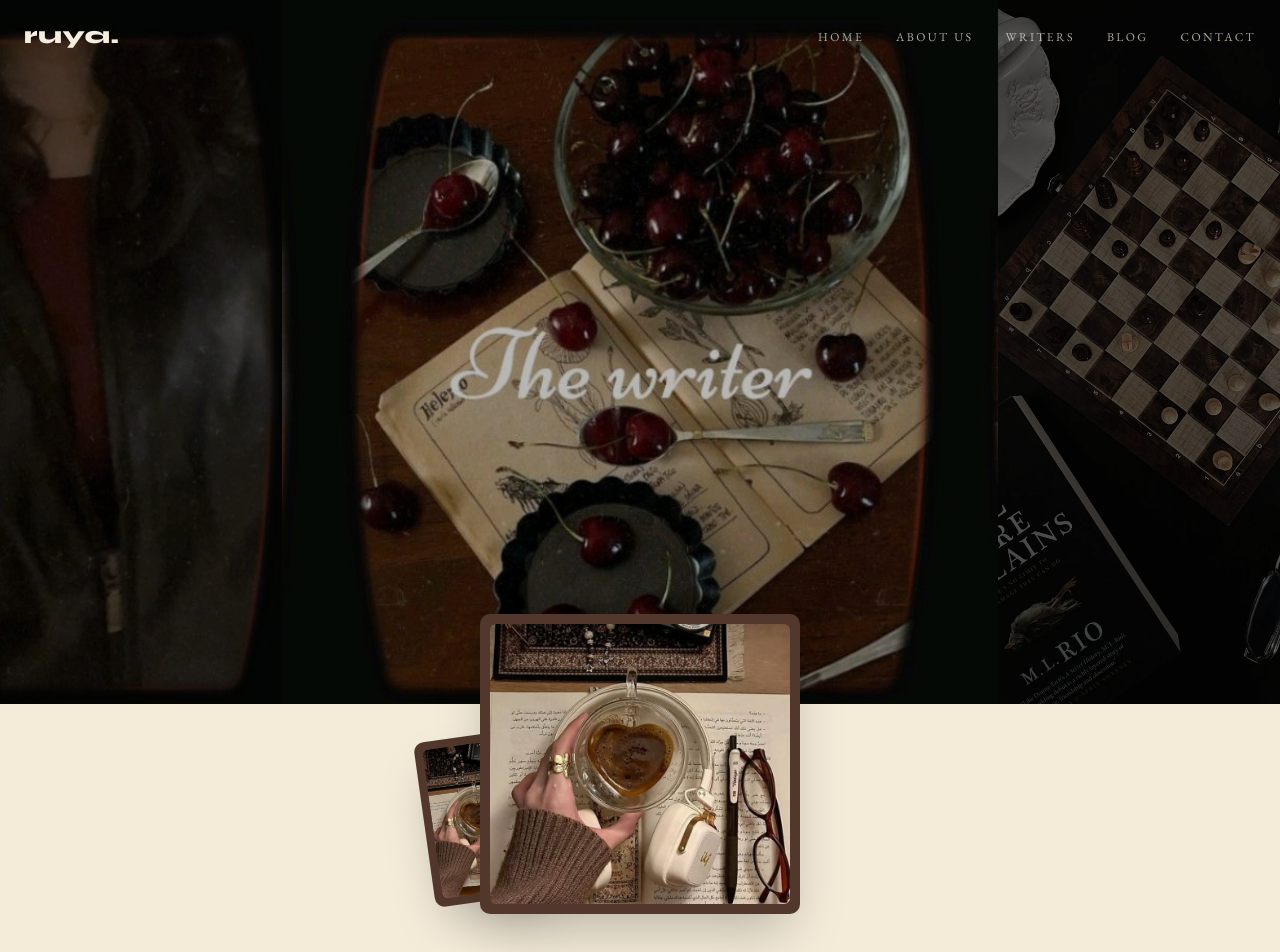
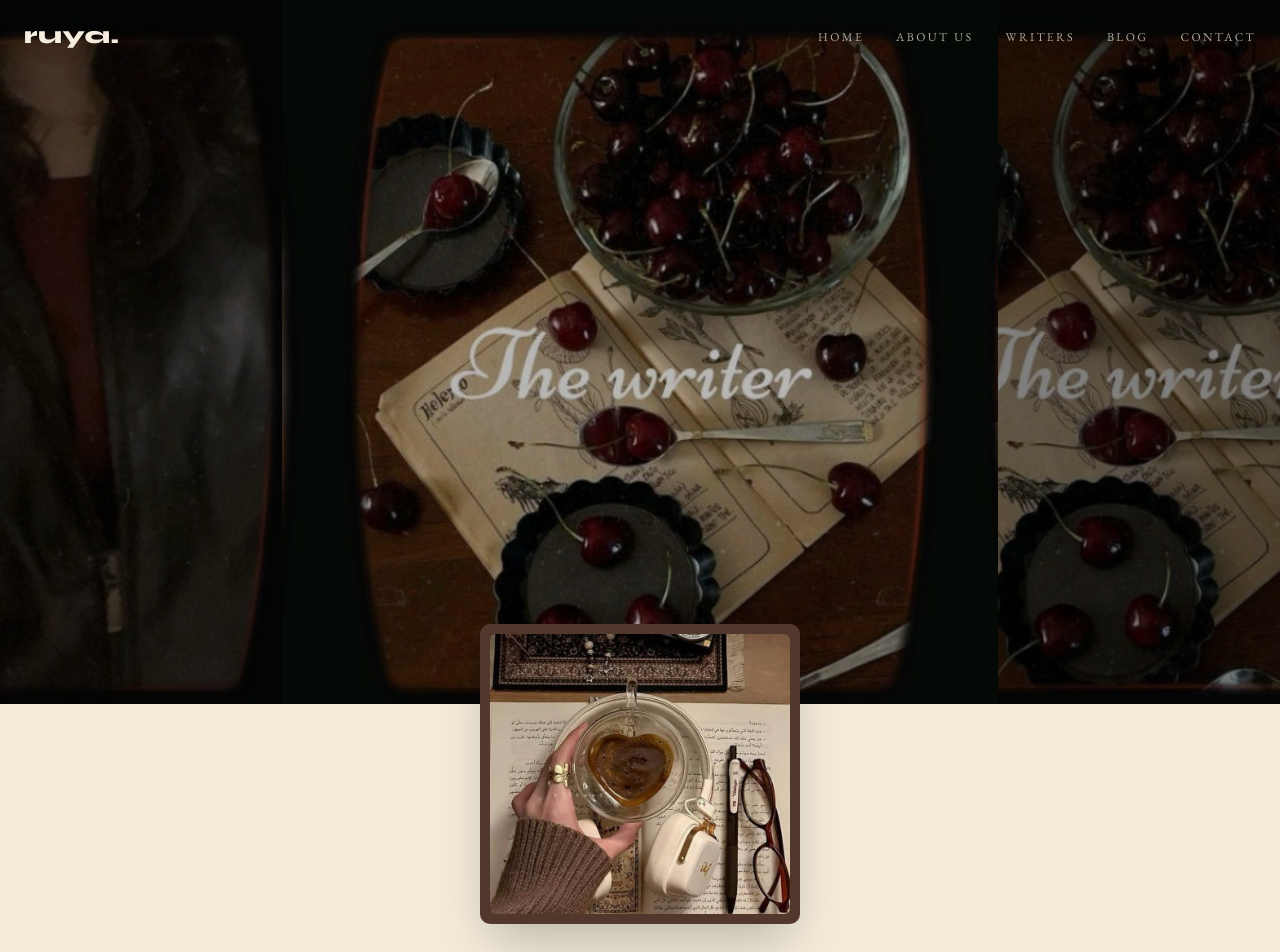
Before and after one commit to MaheenBashir/STQA-Project-Ruya, a React (Vite) app: page / in a window 1280 px wide. Shown: the top 952 px of the page. Built offline with nearby package versions, Linux system fonts and the light colour scheme; a web font is replaced by a local one.

Commit message:
Add files via upload

```diff
--- a/src/sections/Hero.jsx
+++ b/src/sections/Hero.jsx
@@ -25,6 +25,7 @@ export default function Hero() {
       ref={ref}
       className="relative overflow-visible bg-[#F4EBD9]"
     >
+
       {/* Background Images */}
       <div
         className="relative flex w-full overflow-hidden"
@@ -33,6 +34,7 @@ export default function Hero() {
           minHeight: '520px',
         }}
       >
+
         {/* Left Background */}
         <div
           className="relative overflow-hidden"
@@ -66,7 +68,7 @@ export default function Hero() {
           style={{ width: '22%' }}
         >
           <img
-            src="/images/chess-books.jpg"
+            src="/images/hero-main.jpg"
             alt=""
             className="w-full h-full object-cover"
             style={{
@@ -76,58 +78,24 @@ export default function Hero() {
         </div>
       </div>
 
-      {/* Floating Cards Section */}
+     {/* Floating Card */}
 <div
   className="relative flex justify-center"
   style={{
-          marginTop: '-90px',
+    marginTop: '-80px',
     zIndex: 20,
-          paddingBottom: '50px',
+    paddingBottom: '40px',
   }}
 >
-        {/* Wrapper */}
-        <div className="relative flex items-end justify-center">
-
-          {/* Small Floating Card */}
-          <div
-            className="fade-in shadow-2xl absolute"
-            style={{
-              padding: '8px',
-              width: '115px',
-              backgroundColor: '#52382C',
-              borderRadius: '10px',
-              zIndex: 15,
-
-              // Position
-              left: '-45px',
-              bottom: '22px',
-
-              // Rotation
-              transform: 'rotate(-8deg)',
-              transformOrigin: 'bottom right',
-            }}
-          >
-            <img
-              src="/images/writer-desk.jpg"
-              alt="Writer"
-              className="w-full object-cover rounded-md"
-              style={{
-                height: '150px',
-                objectPosition: 'center',
-              }}
-            />
-          </div>
-
-          {/* Main Card */}
+  {/* Main Card only — straight and centered */}
   <div
     className="fade-in shadow-2xl"
     style={{
-              padding: '10px',
+      padding: '10px 10px 10px',
       width: '320px',
       backgroundColor: '#52382C',
       borderRadius: '10px',
       zIndex: 20,
-              position: 'relative',
     }}
   >
     <img
@@ -140,8 +108,6 @@ export default function Hero() {
       }}
     />
   </div>
+
 </div>
-      </div>
-    </section>
-  )
-}
+</section> )}
```
Lines whose indentation alone changed are shown as unchanged.
